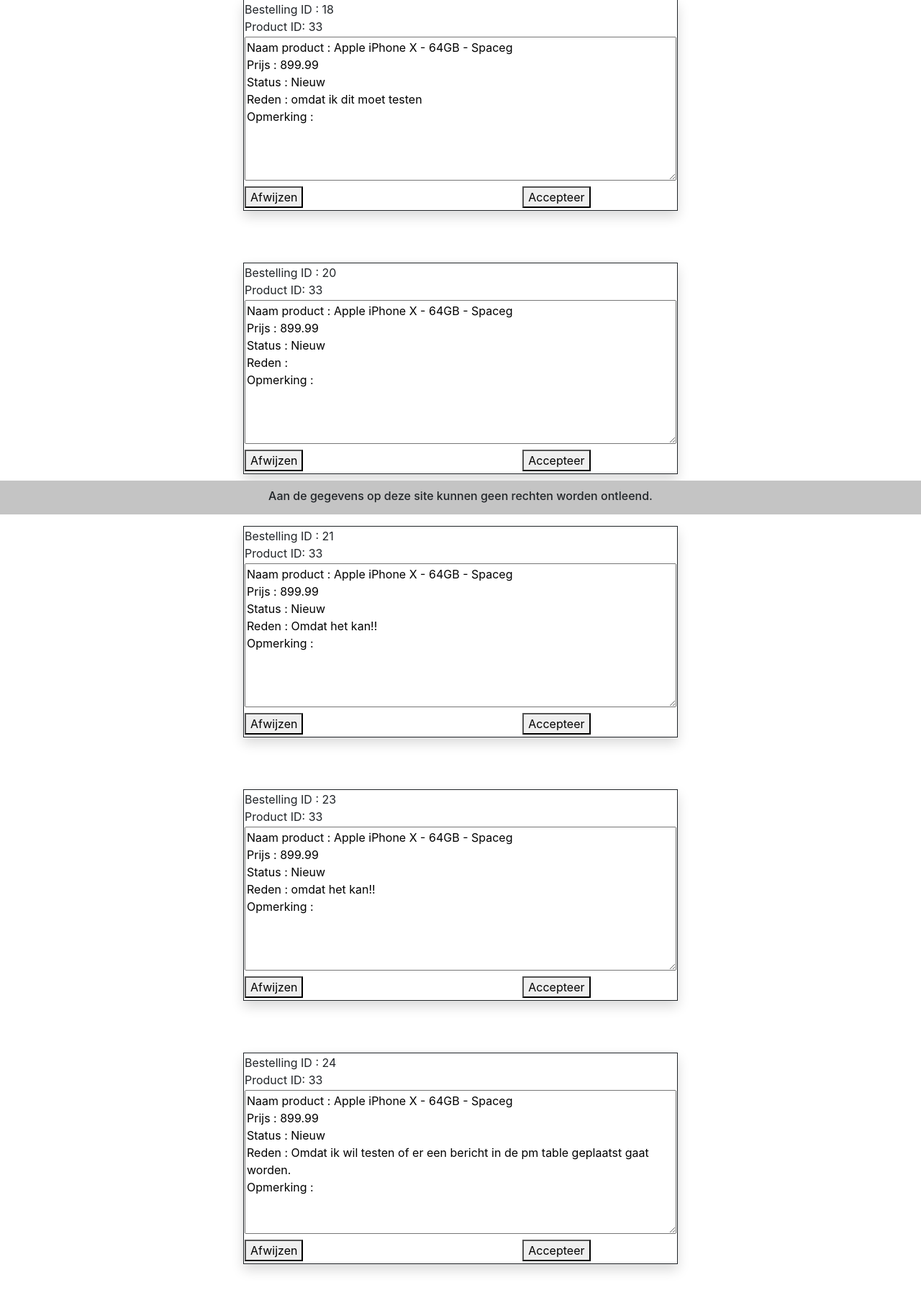
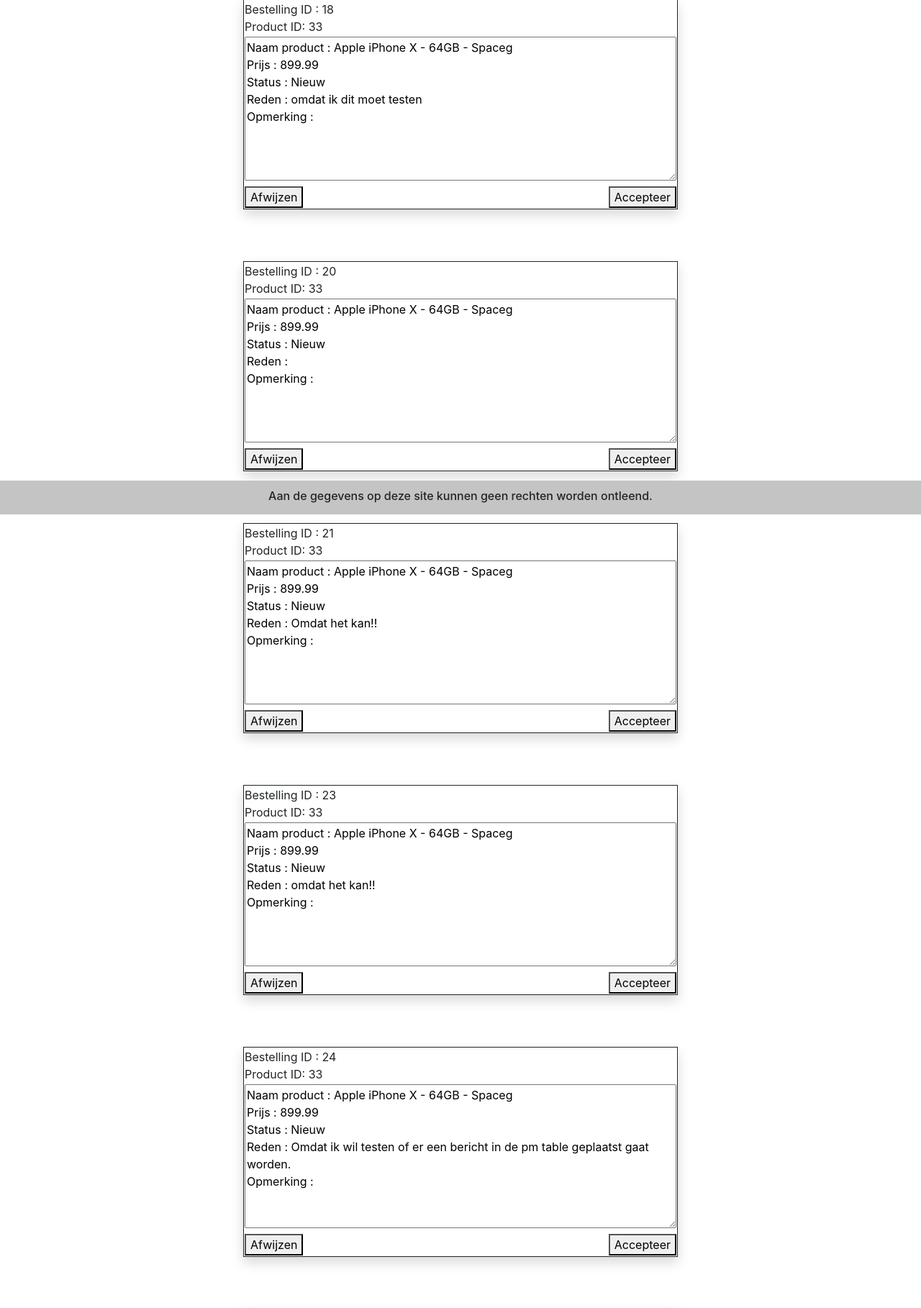
Before and after one commit to McPretNeck/ITsolutions, a PHP site: page /ApproveOrDeny.php in a window 1280 px wide. Shown: the part 85-1903 px from the top of the page at 72% size. Run offline with PHP 8.4, Linux system fonts and the light colour scheme; the visitor is signed in with stand-in values (Sample User, id 1); data comes from the database, SQL or seed files in the repository.

Commit message:
Netheid fixes voor margiet.

```diff
--- a/ApproveOrDeny.php
+++ b/ApproveOrDeny.php
@@ -22,19 +22,19 @@ include 'db.php';
 	$text = "
 	<form method=post action=ApproveOrDeny.php>
 	<table class=\"shadow mx-auto mt-2\" style=\"border:1px solid;\">
-	<span border=\"1\">
+
 	<tr>
-	<td>Bestelling ID : ".$bs." </br>Product ID: ".$ID." </td><td style=\"width:120px;\">
-	<div class=\"float-right text-right\"".$p."</div></td>
-	<td class=\"text-left\" style=\"width:120px;\"></td></tr>
+		<td colspan=\"3\">Bestelling ID : ".$bs." </br>Product ID: ".$ID." </td></tr>
 	<tr><td colspan=\"3\">
-	<textarea style=\"width:600px; height:200px\">Naam product : ".$naam." \nPrijs : ".$prijs." \nStatus : ".$p." \nReden : ".$rd." \nOpmerking : ".$o."
-	</textarea>
-	<tr><td> <button type=submit name=afwijzen>Afwijzen</button>
-	<td class=\"float-right text-right\" style=\"width:120px;\"><button type=submit name=accepteer>Accepteer</button></td></tr>
-	<tr><td colspan=\"3\">
-	</td></tr></span>
-	</table></form>
+		<textarea style=\"width:600px; height:200px\">Naam product : ".$naam." \nPrijs : ".$prijs." \nStatus : ".$p." \nReden : ".$rd." \nOpmerking : ".$o."
+		</textarea>
+		</td>
+	</tr>
+	<tr>
+		<td colspan=\"3\"> <button type=submit name=afwijzen>Afwijzen</button><button class=\"float-right\" type=submit name=accepteer>Accepteer</button></td>
+	</tr>
+	</table>
+	</form>
 	<br/>
 	<div class=\"mb-5\"></div>";
 
```
